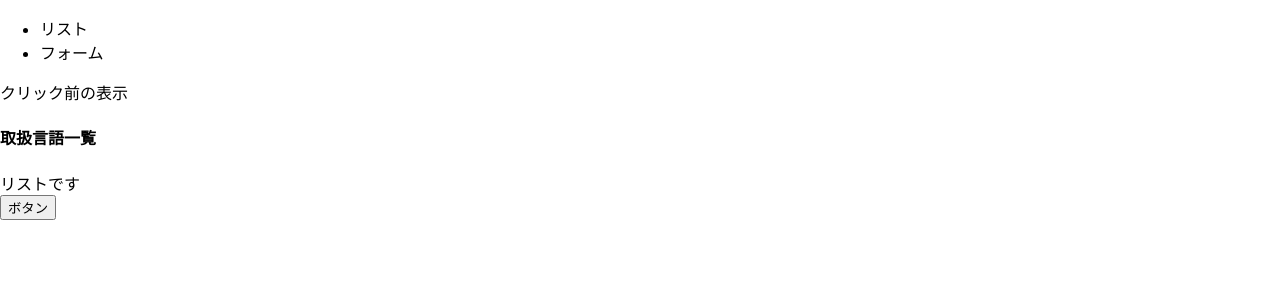
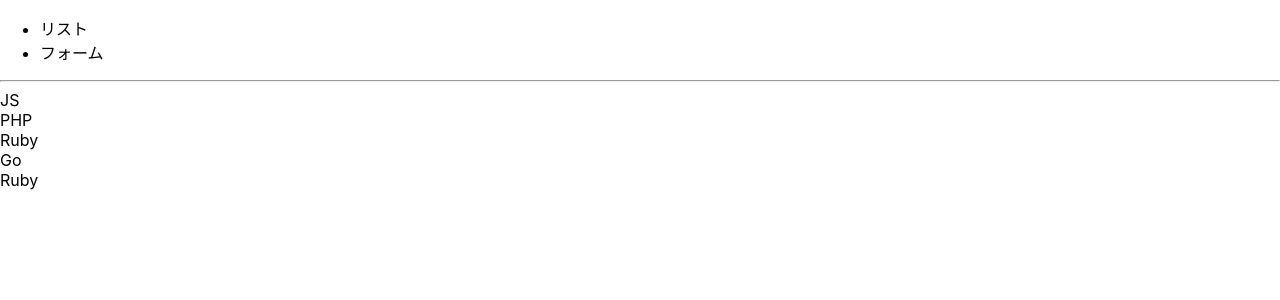
Before and after one commit to masnzzz/yassun-react, a React (Create React App) app: page / in a window 1280 px wide. Shown: the top 300 px of the page. Built offline with nearby package versions, Linux system fonts and the light colour scheme.

Commit message:
繰り返しによるリスト表示
descriptionを削除

```diff
--- a/src/App.js
+++ b/src/App.js
@@ -9,23 +9,12 @@ class App extends React.Component {
     // クラスコンポーネントでは this.state がステートになる
     // 初期値は ’クリック前の表示’
     this.state = {
-      description: 'クリック前の表示' ,
       tab: 'list',
     }
   }
 
-  // Descriptionを変更する関数
-  changeDescription() {
-    // setState はオブジェクトを受け取り
-    this.setState({
-      // 変更後の値を入れる
-      description: 'クリック後の表示です。'
-    })
-  }
-
   render() {
-    // this.state でステートを取り出し、descriptionを呼び出す
-    const { tab, description } = this.state;
+    const { tab } = this.state;
     return (
       <div>
         <header>
@@ -34,15 +23,12 @@ class App extends React.Component {
             <li onClick={() => this.setState({ tab: 'form' })}>フォーム</li>
           </ul>
         </header>
-        { description }
+        <hr />
         {
           tab === 'list' ?
-          <List title="取扱言語一覧" /> :
+          <List /> :
           <Form />
         }
-        <button onClick={() => this.changeDescription()}>
-          ボタン
-        </button>
       </div>
     )
     // クラスのメソッドを呼び出すので、thisが引き継がれている必要あり。
--- a/src/List.js
+++ b/src/List.js
@@ -1,12 +1,23 @@
 import React from "react";
+
+const LANGAGE = [
+  'JS',
+  'PHP',
+  'Ruby',
+  'Go',
+  'Ruby'
+];
+
 export class List extends React.Component {
     render() {
         // this.props にプロパティが入っている
-      const { title } = this.props;
       return (
         <div>
-          <h4>{ title }</h4>
-          <div>リストです</div>
+          {
+            LANGAGE.map((lang, index) => {
+              return <div key={index}>{ lang }</div>
+            })
+          }
         </div>
       )
     }
```
